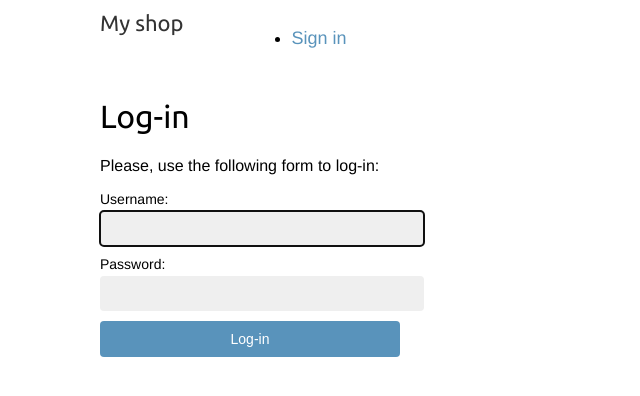
After one commit to ofisser86/magaz, a Django app: page /accounts/login/ in a window 1280 px wide. The commit adds this page. Shown: the top 396 px of the page, without its empty margins (0-640 px from the left). Run offline with Django 3.2, Linux system fonts and the light colour scheme.

Commit message:
Add login/logout

```diff
--- a/magaz/magaz/urls.py
+++ b/magaz/magaz/urls.py
@@ -15,11 +15,15 @@ Including another URLconf
 """
 from django.conf import settings
 from django.conf.urls.static import static
+from django.contrib.auth import views as auth_views
 
 from django.contrib import admin
 from django.urls import path, include
 
 urlpatterns = [
+    path('accounts/login/', auth_views.LoginView.as_view(), name='login'),
+    path('accounts/logout/', auth_views.LogoutView.as_view(), name='logout'),
+
     path('admin/', admin.site.urls),
 
     path('', include('shop.urls', namespace='shop')),
--- /dev/null
+++ b/magaz/shop/templates/registration/login.html
@@ -0,0 +1,20 @@
+{% extends 'shop/base.html' %}
+{% block title %}Log-in{% endblock %}
+{% block content %}
+<h1>Log-in</h1>
+<div class="module">
+    {% if form.errors %}
+    <p>Your username and password didn't match. Please try again.</p>
+    {% else %}
+    <p>Please, use the following form to log-in:</p>
+    {% endif %}
+    <div class="login-form">
+        <form action="{% url 'login' %}" method="post">
+            {{ form.as_p }}
+            {% csrf_token %}
+            <input type="hidden" name="next" value="{{ next }}"/>
+            <p><input type="submit" value="Log-in"></p>
+        </form>
+    </div>
+</div>
+{% endblock content%}
--- a/magaz/shop/templates/shop/base.html
+++ b/magaz/shop/templates/shop/base.html
@@ -4,17 +4,28 @@
 <head>
     <meta charset="utf-8"/>
     <title>{% block title %}My shop{% endblock %}</title>
-    <link href="{% static "css/base.css" %}" rel="stylesheet">
+    <link href="{% static 'css/base.css' %}" rel="stylesheet">
 </head>
 <body>
 <div id="header">
     <a href="/" class="logo">My shop</a>
-</div>
-<div id="subheader">
+    <ul class="menu">
+{% if request.user.is_authenticated %}
+        <div id="subheader">
     <div class="cart">Your cart is empty.</div>
 </div>
+<li><a href="{% url 'logout' %}">Sign out</a></li>
+{% else %}
+<li><a href="{% url 'login' %}">Sign in</a></li>
+{% endif %}
+</ul>
+</div>
 <div id="content">
-    {% block content %}{% endblock %}
+    {% block content %}
+
+
+
+    {% endblock %}
 </div>
 </body>
 </html>
--- a/magaz/shop/views.py
+++ b/magaz/shop/views.py
@@ -1,9 +1,11 @@
+from django.contrib.auth.decorators import login_required
 from django.shortcuts import render, get_object_or_404
 from .models import Category, Product
 
 
 # Create your views here.
 # TODO: Add product list, product detail and templates
+@login_required
 def product_list(request, category_slug=None):
     category = None
     categories = Category.objects.all()
```
Also changed, not shown: magaz/magaz/settings.py (+6 -7 lines), magaz/shop/templates/registration/logged_out.html (added, +9 -0 lines).
